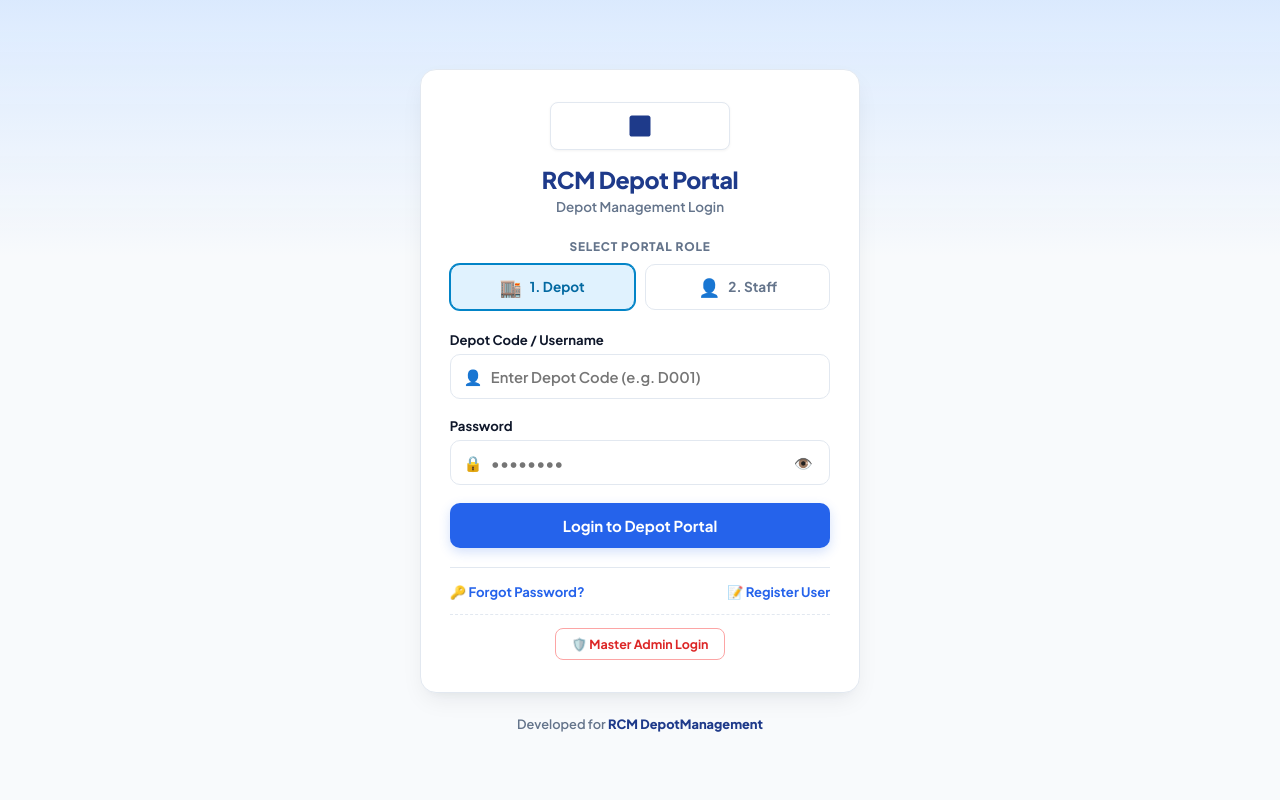
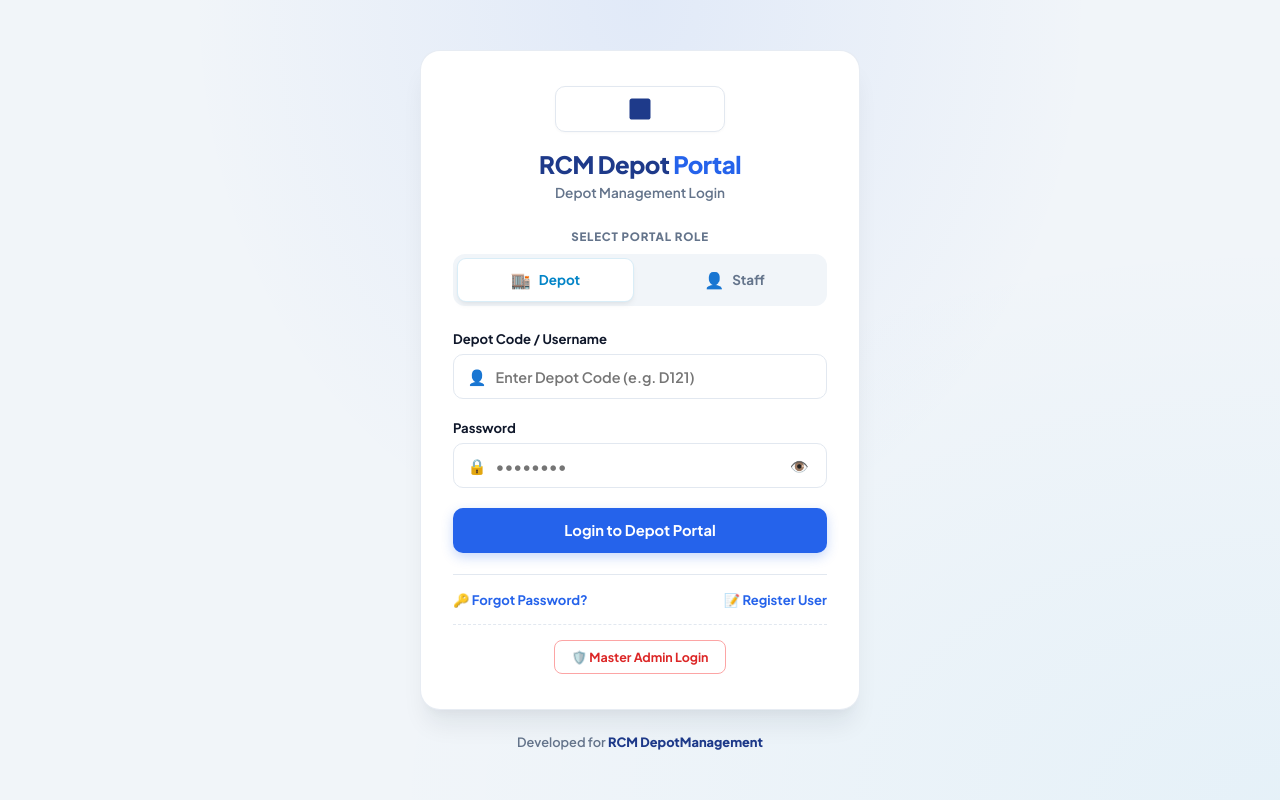
Before and after one commit to Akhilgarkoti/RcmDepot, a Flask app: page / in a window 1280 px wide. Run offline with Flask 3, Linux system fonts and the light colour scheme.

Commit message:
Update index.html

```diff
--- a/templates/index.html
+++ b/templates/index.html
@@ -6,13 +6,13 @@
     <title>RCM Depot Management Portal - Login</title>
     <link rel="preconnect" href="https://fonts.googleapis.com">
     <link rel="preconnect" href="https://fonts.gstatic.com" crossorigin>
-    <link href="https://fonts.googleapis.com/css2?family=Plus+Jakarta+Sans:wght@500;600;700;800&display=swap" rel="stylesheet">
+    <link href="https://fonts.googleapis.com/css2?family=Plus+Jakarta+Sans:wght@400;500;600;700;800&display=swap" rel="stylesheet">
     <style>
         :root {
             --primary: #1e3a8a;
             --primary-light: #2563eb;
             --primary-soft: #eff6ff;
-            --bg-body: #f8fafc;
+            --bg-body: #f1f5f9;
             --card-bg: #ffffff;
             --text-dark: #0f172a;
             --text-muted: #64748b;
@@ -20,8 +20,8 @@
             --accent-depot: #0284c7;
             --accent-staff: #d97706;
             --accent-admin: #dc2626;
-            --shadow-card: 0 10px 25px -5px rgba(15, 23, 42, 0.08), 0 8px 10px -6px rgba(15, 23, 42, 0.04);
-            --radius-box: 16px;
+            --shadow-card: 0 20px 25px -5px rgba(15, 23, 42, 0.07), 0 8px 10px -6px rgba(15, 23, 42, 0.04);
+            --radius-box: 20px;
         }
 
         * {
@@ -34,34 +34,24 @@
 
         body {
             background-color: var(--bg-body);
+            background-image: radial-gradient(at 50% 0%, rgba(37, 99, 235, 0.08) 0px, transparent 50%),
+                              radial-gradient(at 100% 100%, rgba(14, 165, 233, 0.05) 0px, transparent 50%);
             color: var(--text-dark);
             min-height: 100vh;
             display: flex;
             flex-direction: column;
             align-items: center;
             justify-content: center;
-            padding: 1.2rem;
-            position: relative;
-        }
-
-        body::before {
-            content: '';
-            position: fixed;
-            top: 0;
-            left: 0;
-            width: 100%;
-            height: 260px;
-            background: linear-gradient(180deg, #dbeafe 0%, transparent 100%);
-            z-index: -1;
+            padding: 1.5rem;
         }
 
         .auth-card {
             width: 100%;
             max-width: 440px;
             background: var(--card-bg);
-            border: 1px solid var(--border-color);
+            border: 1px solid rgba(226, 232, 240, 0.8);
             border-radius: var(--radius-box);
-            padding: 2rem 1.8rem;
+            padding: 2.2rem 2rem;
             box-shadow: var(--shadow-card);
             position: relative;
             z-index: 10;
@@ -69,22 +59,22 @@
 
         .auth-header {
             text-align: center;
-            margin-bottom: 1.5rem;
+            margin-bottom: 1.75rem;
         }
 
         .company-logo-wrap {
-            width: 180px;
-            height: 48px;
-            margin: 0 auto 1rem auto;
+            width: 170px;
+            height: 46px;
+            margin: 0 auto 1.1rem auto;
             background: #ffffff;
-            border-radius: 8px;
+            border-radius: 10px;
             border: 1px solid var(--border-color);
             display: flex;
             align-items: center;
             justify-content: center;
-            padding: 4px 8px;
+            padding: 4px 10px;
             overflow: hidden;
-            box-shadow: 0 1px 3px rgba(0,0,0,0.05);
+            box-shadow: 0 1px 3px rgba(0,0,0,0.03);
         }
 
         .company-logo-wrap img {
@@ -94,22 +84,26 @@
         }
 
         .auth-header h2 {
-            font-size: 1.45rem;
+            font-size: 1.5rem;
             font-weight: 800;
             color: var(--primary);
-            letter-spacing: -0.4px;
+            letter-spacing: -0.5px;
             line-height: 1.2;
         }
 
+        .auth-header h2 span {
+            color: var(--primary-light);
+        }
+
         .auth-header p {
-            font-size: 0.84rem;
+            font-size: 0.85rem;
             color: var(--text-muted);
-            margin-top: 0.3rem;
+            margin-top: 0.35rem;
             font-weight: 600;
         }
 
         .role-selector-title {
-            font-size: 0.74rem;
+            font-size: 0.72rem;
             font-weight: 800;
             color: var(--text-muted);
             margin-bottom: 0.6rem;
@@ -121,18 +115,21 @@
         .role-options-grid {
             display: grid;
             grid-template-columns: 1fr 1fr;
-            gap: 0.65rem;
-            margin-bottom: 1.3rem;
+            gap: 0.75rem;
+            margin-bottom: 1.5rem;
+            background: #f1f5f9;
+            padding: 4px;
+            border-radius: 12px;
         }
 
         .role-btn {
-            background: #ffffff;
-            border: 1.5px solid var(--border-color);
-            border-radius: 10px;
-            padding: 0.7rem 0.5rem;
+            background: transparent;
+            border: 1.5px solid transparent;
+            border-radius: 9px;
+            padding: 0.65rem 0.5rem;
             text-align: center;
             cursor: pointer;
-            transition: all 0.2s ease;
+            transition: all 0.25s cubic-bezier(0.4, 0, 0.2, 1);
             color: var(--text-muted);
             display: flex;
             align-items: center;
@@ -141,40 +138,37 @@
             user-select: none;
         }
 
-        .role-btn .role-icon { font-size: 1.1rem; }
-        .role-btn .role-label { font-size: 0.85rem; font-weight: 700; }
+        .role-btn .role-icon { font-size: 1rem; }
+        .role-btn .role-label { font-size: 0.84rem; font-weight: 700; }
 
         .role-btn:hover {
-            border-color: #cbd5e1;
-            background: #f8fafc;
+            color: var(--text-dark);
+        }
+
+        .role-btn.active {
+            background: #ffffff;
+            color: var(--text-dark);
+            font-weight: 800;
+            box-shadow: 0 4px 6px -1px rgba(0, 0, 0, 0.05), 0 2px 4px -2px rgba(0, 0, 0, 0.05);
         }
 
         .role-btn.active[data-role="depot"] {
-            border-color: var(--accent-depot);
-            background: #e0f2fe;
-            color: #0369a1;
-            font-weight: 800;
-            box-shadow: 0 0 0 1px var(--accent-depot);
+            color: var(--accent-depot);
+            border-color: rgba(2, 132, 199, 0.15);
         }
 
         .role-btn.active[data-role="staff"] {
-            border-color: var(--accent-staff);
-            background: #fef3c7;
-            color: #92400e;
-            font-weight: 800;
-            box-shadow: 0 0 0 1px var(--accent-staff);
+            color: var(--accent-staff);
+            border-color: rgba(217, 119, 6, 0.15);
         }
 
         .role-btn.active[data-role="admin"] {
-            border-color: var(--accent-admin);
-            background: #fee2e2;
-            color: #991b1b;
-            font-weight: 800;
-            box-shadow: 0 0 0 1px var(--accent-admin);
+            color: var(--accent-admin);
+            border-color: rgba(220, 38, 38, 0.15);
         }
 
         .form-group {
-            margin-bottom: 1.1rem;
+            margin-bottom: 1.2rem;
         }
 
         .form-group label {
@@ -182,7 +176,7 @@
             font-size: 0.82rem;
             font-weight: 700;
             color: var(--text-dark);
-            margin-bottom: 0.4rem;
+            margin-bottom: 0.45rem;
         }
 
         .input-box {
@@ -193,25 +187,26 @@
 
         .input-box input {
             width: 100%;
-            padding: 0.78rem 1rem 0.78rem 2.5rem;
+            padding: 0.8rem 1rem 0.8rem 2.6rem;
             background: #ffffff;
             border: 1.5px solid var(--border-color);
             border-radius: 10px;
             color: var(--text-dark);
-            font-size: 0.92rem;
+            font-size: 0.9rem;
             font-weight: 600;
             outline: none;
-            transition: border-color 0.2s, box-shadow 0.2s;
+            transition: all 0.2s ease;
         }
 
         .input-box input:focus {
             border-color: var(--primary-light);
-            box-shadow: 0 0 0 3px rgba(37, 99, 235, 0.12);
+            box-shadow: 0 0 0 4px rgba(37, 99, 235, 0.1);
+            background: #fff;
         }
 
         .input-icon {
             position: absolute;
-            left: 0.85rem;
+            left: 0.9rem;
             font-size: 0.95rem;
             color: var(--text-muted);
             pointer-events: none;
@@ -219,39 +214,42 @@
 
         .toggle-password {
             position: absolute;
-            right: 0.85rem;
+            right: 0.9rem;
             background: none;
             border: none;
             cursor: pointer;
             color: var(--text-muted);
             font-size: 0.95rem;
             padding: 4px;
+            transition: color 0.15s;
         }
+        .toggle-password:hover { color: var(--text-dark); }
 
         .btn-submit {
             width: 100%;
-            padding: 0.82rem;
+            padding: 0.85rem;
             background: var(--primary-light);
             color: #ffffff;
             border: none;
             border-radius: 10px;
-            font-size: 0.94rem;
+            font-size: 0.92rem;
             font-weight: 700;
             cursor: pointer;
-            transition: background-color 0.2s, transform 0.1s;
-            margin-top: 0.4rem;
-            box-shadow: 0 4px 12px rgba(37, 99, 235, 0.2);
+            transition: all 0.2s ease;
+            margin-top: 0.5rem;
+            box-shadow: 0 4px 12px rgba(37, 99, 235, 0.25);
             display: flex;
             align-items: center;
             justify-content: center;
             gap: 6px;
         }
 
-        .btn-submit:active { transform: scale(0.99); }
-        .btn-submit:disabled { opacity: 0.65; cursor: not-allowed; box-shadow: none; }
+        .btn-submit:hover { background: #1d4ed8; transform: translateY(-1px); box-shadow: 0 6px 15px rgba(37, 99, 235, 0.3); }
+        .btn-submit:active { transform: translateY(0); }
+        .btn-submit:disabled { opacity: 0.65; cursor: not-allowed; box-shadow: none; transform: none; }
 
         .status-msg {
-            margin-top: 0.9rem;
+            margin-top: 1rem;
             font-size: 0.82rem;
             text-align: center;
             font-weight: 700;
@@ -259,16 +257,23 @@
             background: #fee2e2;
             border: 1px solid #fca5a5;
             border-radius: 8px;
-            padding: 0.55rem 0.8rem;
+            padding: 0.6rem 0.8rem;
             display: none;
+            animation: shake 0.3s ease-in-out;
+        }
+
+        @keyframes shake {
+            0%, 100% { transform: translateX(0); }
+            25% { transform: translateX(-4px); }
+            75% { transform: translateX(4px); }
         }
 
         .auth-footer-links {
             display: flex;
             justify-content: space-between;
             align-items: center;
-            margin-top: 1.2rem;
-            padding-top: 0.9rem;
+            margin-top: 1.35rem;
+            padding-top: 1rem;
             border-top: 1px solid var(--border-color);
             font-size: 0.82rem;
         }
@@ -278,14 +283,15 @@
             text-decoration: none;
             font-weight: 700;
             cursor: pointer;
+            transition: color 0.15s;
         }
 
-        .auth-link:hover { text-decoration: underline; }
+        .auth-link:hover { color: #1d4ed8; text-decoration: underline; }
 
         .admin-footer-wrap {
-            margin-top: 0.9rem;
+            margin-top: 1rem;
             text-align: center;
-            padding-top: 0.8rem;
+            padding-top: 0.9rem;
             border-top: 1px dashed var(--border-color);
         }
 
@@ -293,28 +299,28 @@
             background: #fff;
             color: var(--accent-admin);
             border: 1px solid #fca5a5;
-            padding: 0.45rem 0.95rem;
+            padding: 0.5rem 1rem;
             border-radius: 8px;
             font-weight: 700;
             font-size: 0.78rem;
             cursor: pointer;
             display: inline-flex;
             align-items: center;
-            gap: 0.35rem;
+            gap: 0.4rem;
             transition: all 0.2s;
         }
 
         .btn-switch-admin:hover {
             background: #fee2e2;
+            transform: translateY(-1px);
         }
 
         .dev-footer {
-            margin-top: 1.4rem;
+            margin-top: 1.5rem;
             text-align: center;
             font-size: 0.8rem;
             color: var(--text-muted);
             font-weight: 600;
-            z-index: 10;
         }
 
         .dev-footer strong {
@@ -426,11 +449,11 @@
         <div class="role-options-grid">
             <div class="role-btn active" data-role="depot" onclick="selectRole('depot', true)">
                 <span class="role-icon">🏬</span>
-                <span class="role-label">1. Depot</span>
+                <span class="role-label">Depot</span>
             </div>
             <div class="role-btn" data-role="staff" onclick="selectRole('staff', true)">
                 <span class="role-icon">👤</span>
-                <span class="role-label">2. Staff</span>
+                <span class="role-label">Staff</span>
             </div>
         </div>
 
@@ -441,7 +464,7 @@
                 <label for="userName" id="userLabel">Depot Code / Username</label>
                 <div class="input-box">
                     <span class="input-icon">👤</span>
-                    <input type="text" id="userName" required placeholder="Enter Depot Code (e.g. D001)" autocomplete="username">
+                    <input type="text" id="userName" required placeholder="Enter Depot Code (e.g. D121)" autocomplete="username">
                 </div>
             </div>
 
```
Also changed, not shown: other parts of templates/index.html (+43 -26 lines).
